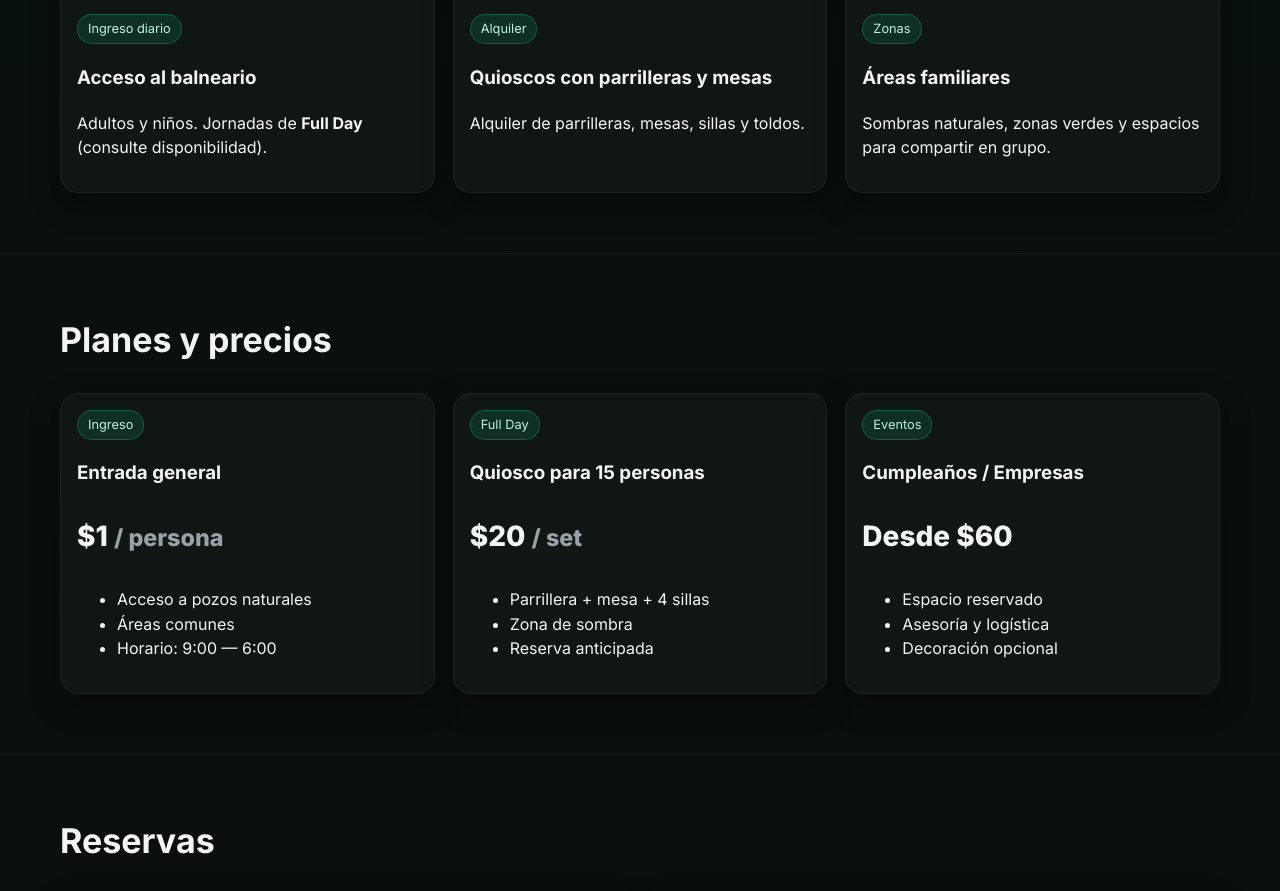
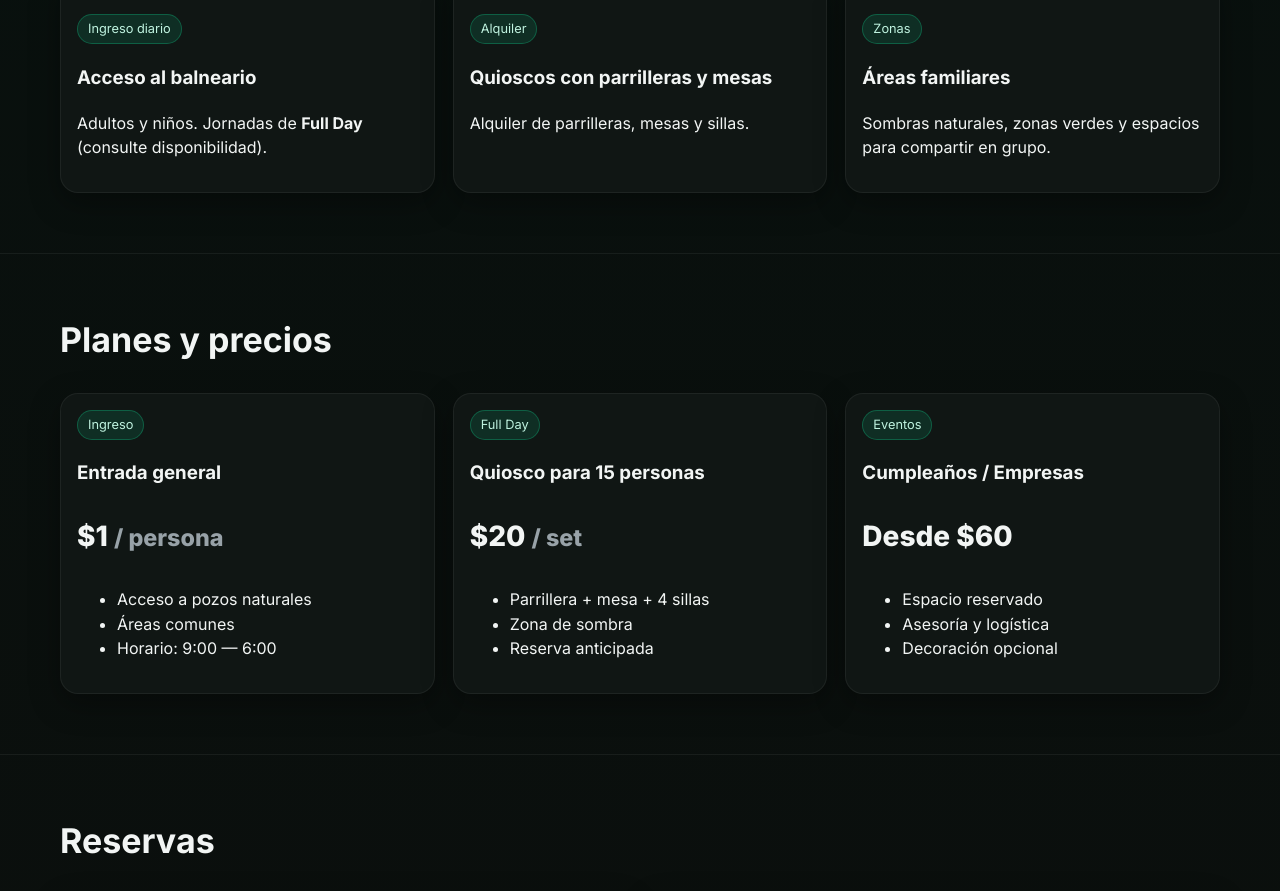
Before and after one commit to SKStudiosOfficial/cucuchica, a plain HTML site: page index.html in a window 1280 px wide. Shown: the part 850-1741 px from the top of the page. Drawn offline with Linux system fonts and the light colour scheme.

Commit message:
Update index.html

```diff
--- a/index.html
+++ b/index.html
@@ -107,7 +107,7 @@
           <div class="body">
             <span class="tag">Alquiler</span>
             <h3>Quioscos con parrilleras y mesas</h3>
-            <p>Alquiler de parrilleras, mesas, sillas y toldos.</p>
+            <p>Alquiler de parrilleras, mesas y sillas.</p>
           </div>
         </article>
         <article class="card">
```
